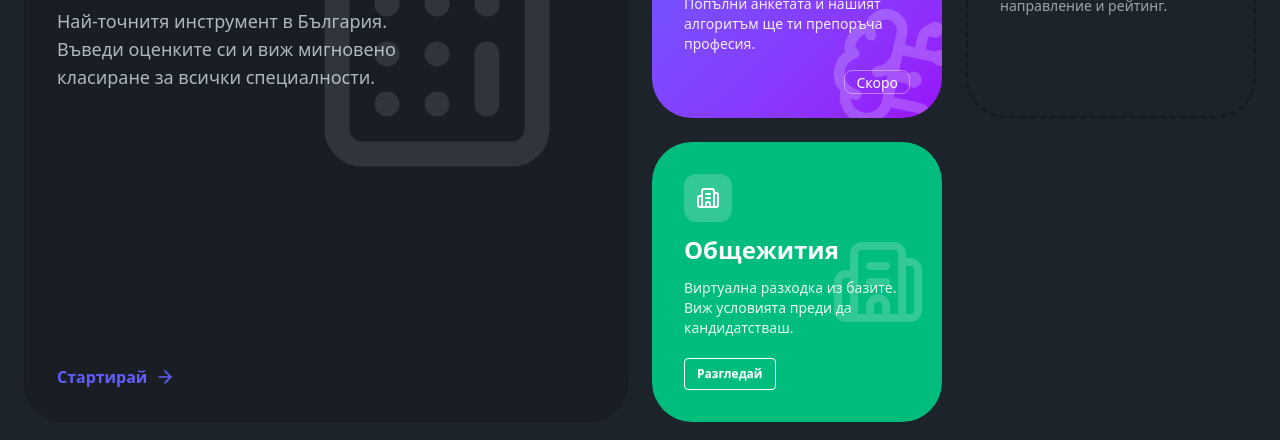
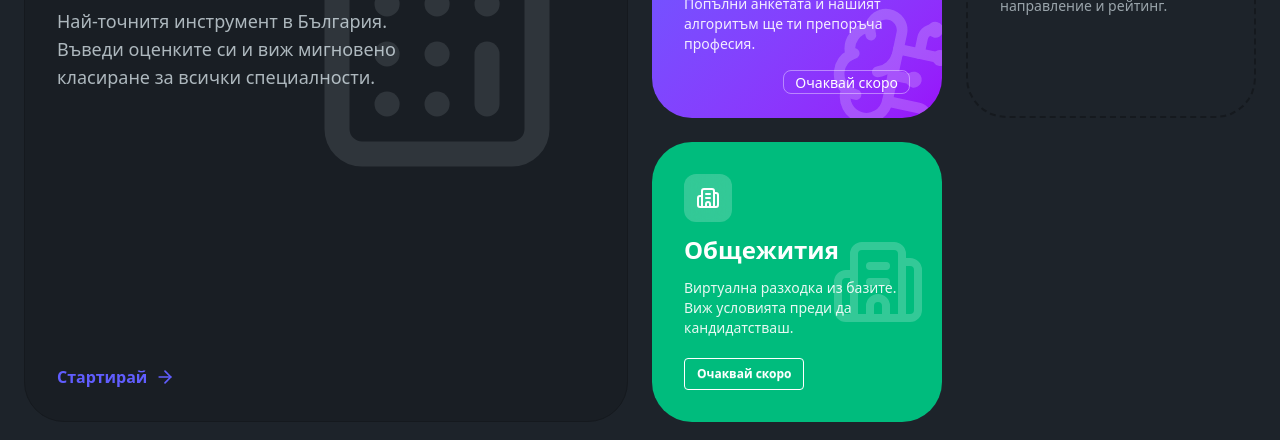
Before and after one commit to Martin-Atanasov123/Uni-put, a React (Vite) app: page / in a window 1280 px wide. Shown: the part 812-1252 px from the top of the page. Built offline with nearby package versions, Linux system fonts and the light colour scheme; no server answers.

Commit message:
fix: update text in Home component for clarity and consistency

```diff
--- a/src/components/Home.jsx
+++ b/src/components/Home.jsx
@@ -84,7 +84,7 @@ export default function Home() {
                             <p className="text-sm opacity-90">Не си сигурен какво да учиш? Попълни анкетата и нашият алгоритъм ще ти препоръча професия.</p>
                         </div>
                         <div className="absolute bottom-6 right-8">
-                            <span className="badge badge-accent badge-outline text-white border-white/40">Скоро</span>
+                            <span className="badge badge-accent badge-outline text-white border-white/40">Очаквай скоро</span>
                         </div>
                     </div>
 
@@ -111,7 +111,7 @@ export default function Home() {
                             <h3 className="text-2xl font-bold">Общежития</h3>
                             <p className="text-sm opacity-90">Виртуална разходка из базите. Виж условията преди да кандидатстваш.</p>
                             <button className="btn btn-sm btn-outline text-white border-white hover:bg-white hover:text-emerald-600 mt-2">
-                                Разгледай
+                                Очаквай скоро
                             </button>
                         </div>
                     </div>
```
